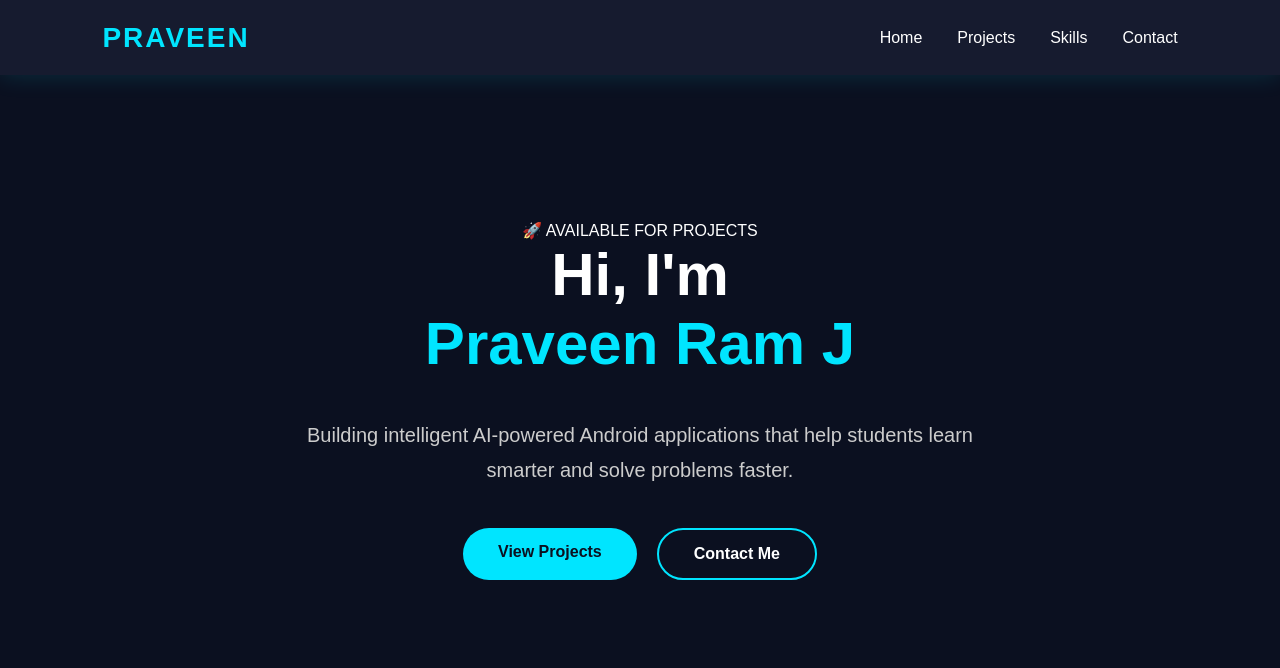
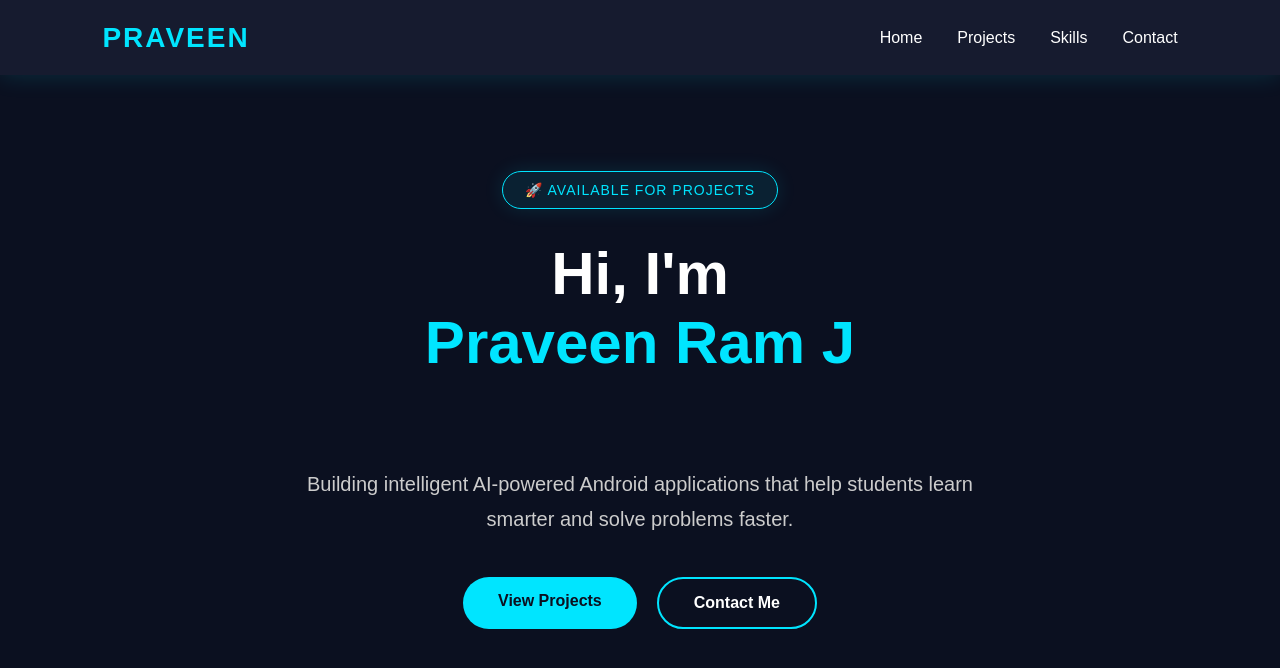
Before and after one commit to Praveen-Git123/portfolio, a plain HTML site: page index.html in a window 1280 px wide. Drawn offline with Linux system fonts and the light colour scheme.

Commit message:
Update style.css

```diff
--- a/style.css
+++ b/style.css
@@ -127,11 +127,13 @@ nav ul li a:hover{
 
 .hero h2{
 
-    color:#7C4DFF;
+color:#7C4DFF;
 
-    margin-bottom:20px;
+font-size:36px;
 
-    font-size:35px;
+margin-bottom:25px;
+
+min-height:45px;
 
 }
 
@@ -261,3 +263,26 @@ flex-direction:column;
 }
 
 }
+/* Badge */
+
+.badge{
+
+padding:10px 22px;
+
+border:1px solid #00E5FF;
+
+border-radius:30px;
+
+margin-bottom:30px;
+
+color:#00E5FF;
+
+background:rgba(0,229,255,.08);
+
+box-shadow:0 0 20px rgba(0,229,255,.12);
+
+font-size:14px;
+
+letter-spacing:1px;
+
+}
```
